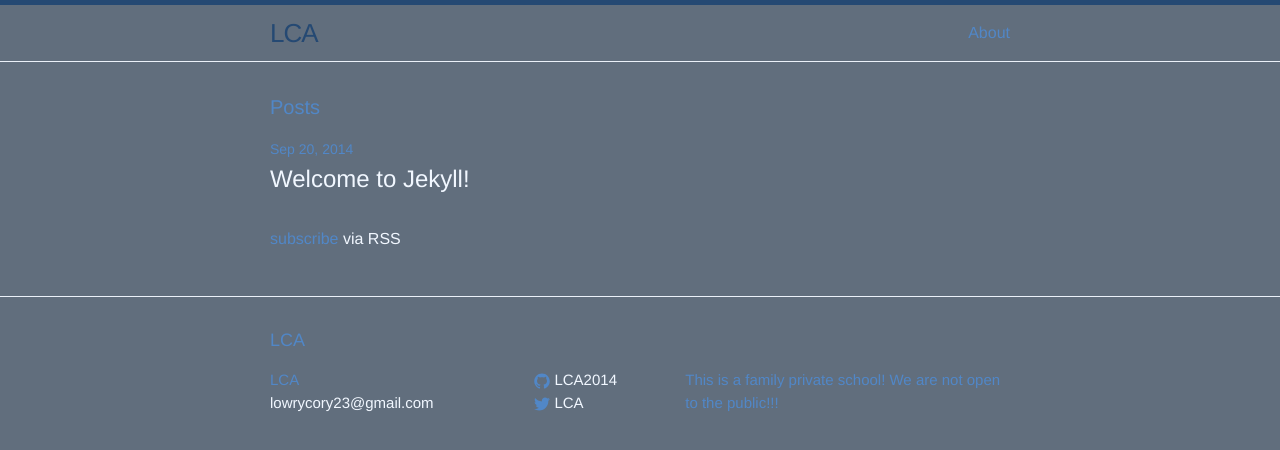
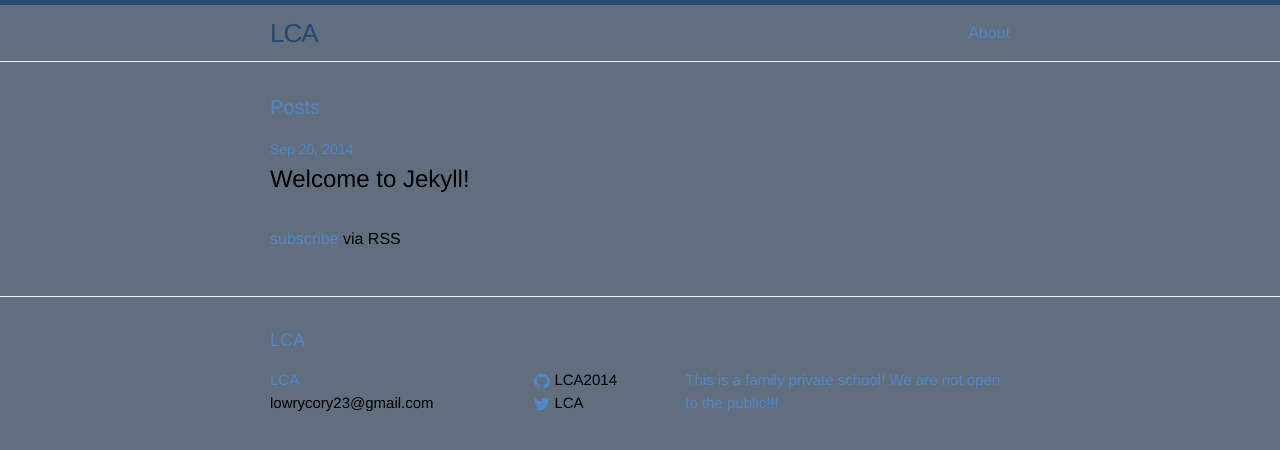
Before and after one commit to corylowry13/corylowry13.github.io, a Jekyll site: the page built from index.html, in a window 1280 px wide. Shown: the top 450 px of the page. Built offline with Jekyll 4.4.1, drawn with Linux system fonts in a browser that asks for light colours.

Commit message:
brand color

```diff
--- a/css/main.scss
+++ b/css/main.scss
@@ -15,7 +15,7 @@ $spacing-unit:     30px;
 
 $text-color:       #5187C7;
 $background-color:#616E7D;
-$brand-color:     #F1F7FF;
+$brand-color:     #000;
 
 $grey-color:       #5187C7;
 $grey-color-light: lighten($grey-color, 40%);
```
